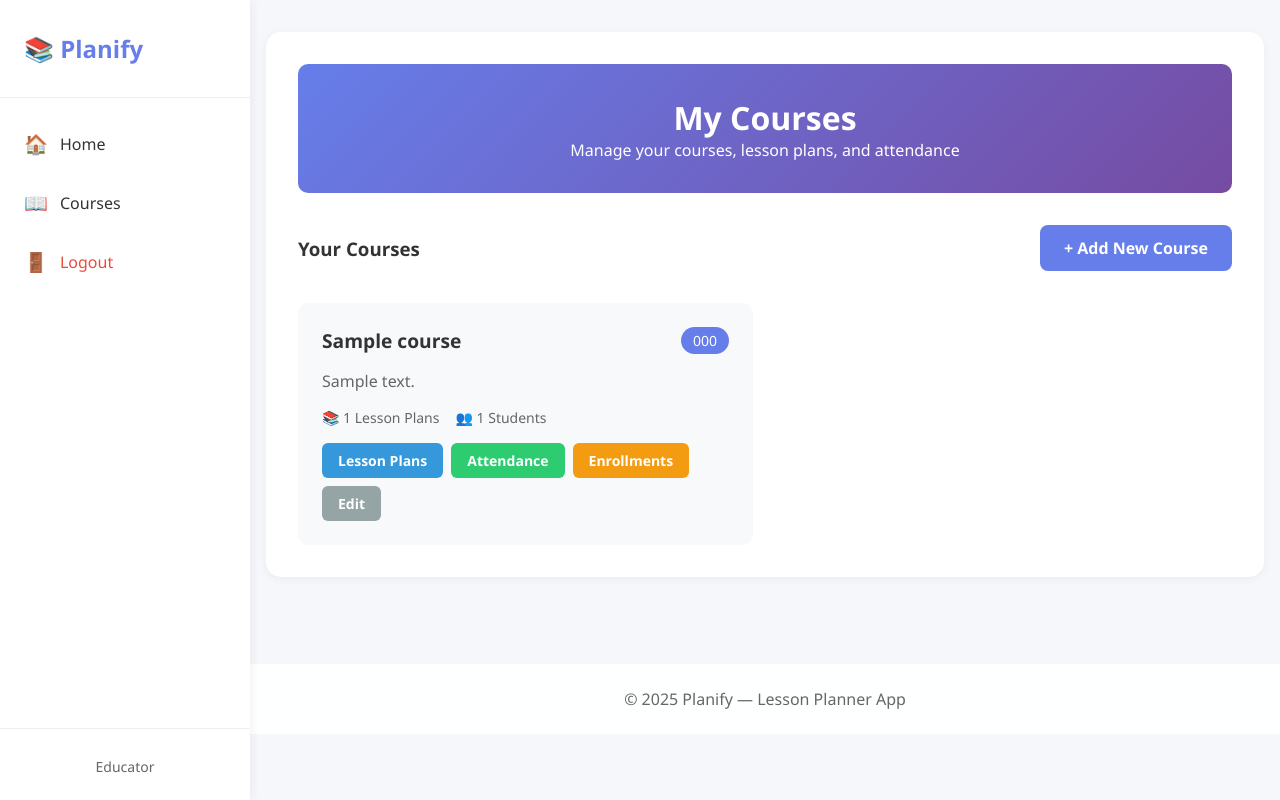
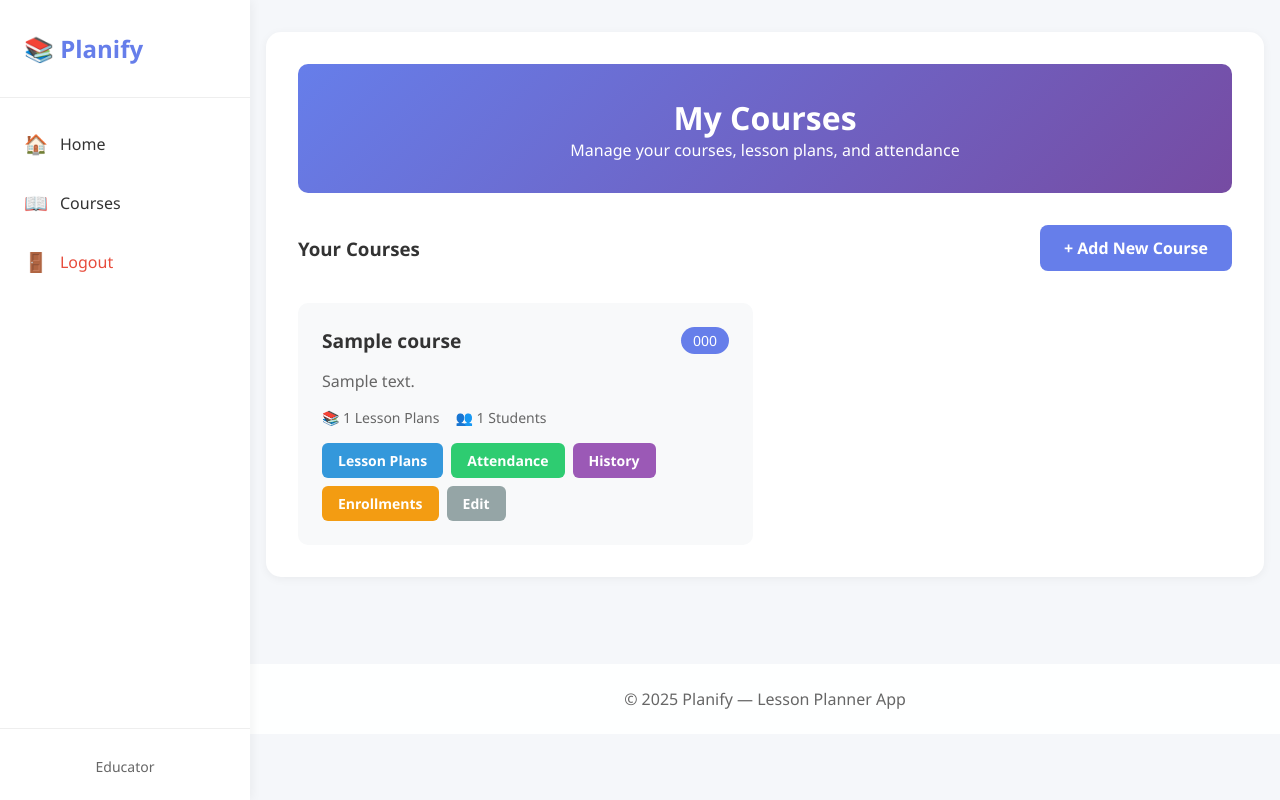
Before and after one commit to nemzki/Python-Planify-LessonPlanner, a Python web app: template templates/educator_courses.html in a window 1280 px wide. Run offline with Jinja, Linux system fonts and the light colour scheme; the template is opened without the code that fills it: most values are stand-ins (such as "Sample title", 1, 10 or a date in 2020).

Commit message:
updated-educator_courses.html-file

```diff
--- a/templates/educator_courses.html
+++ b/templates/educator_courses.html
@@ -36,6 +36,9 @@
                         <a href="{{ url_for('course_attendance', course_id=course.id) }}" class="action-btn attendance-btn">
                             Attendance
                         </a>
+                        <a href="{{ url_for('attendance_history', course_id=course.id) }}" class="action-btn history-btn">
+                            History
+                        </a>
                         <a href="{{ url_for('manage_enrollments', course_id=course.id) }}" class="action-btn enroll-btn">
                             Enrollments
                         </a>
```
